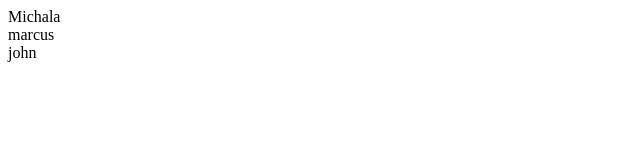
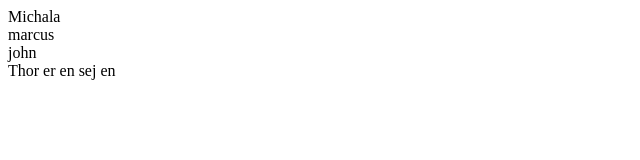
Before and after one commit to madsgrumstrup/Project-4, a plain HTML site: page kalenderbook/kalpage.html in a window 1280 px wide. Shown: the full height of the page, 0-640 px from the left. Drawn offline with Linux system fonts and the light colour scheme.

Commit message:
Update kalpage.html
Hej

```diff
--- a/kalenderbook/kalpage.html
+++ b/kalenderbook/kalpage.html
@@ -2,7 +2,6 @@
 <html>
 <head>
 
-  </div>
 <meta charset="utf-8">
 <title>Untitled Document</title>
 </head>
@@ -13,7 +12,7 @@
     <div>Michala</div>
     <div>marcus</div>
     <div>john</div>
-
+ <div>Thor er en sej en</div>
 
 
 </body>
```
